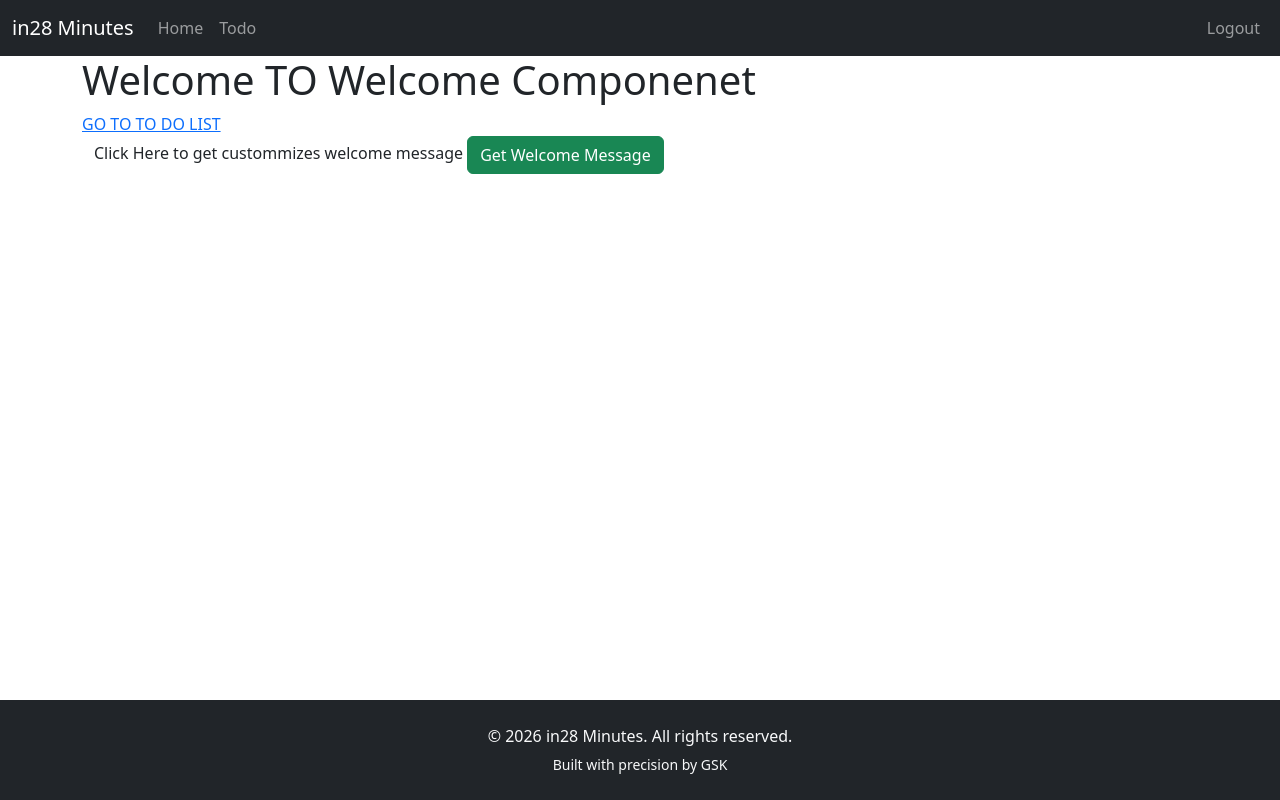
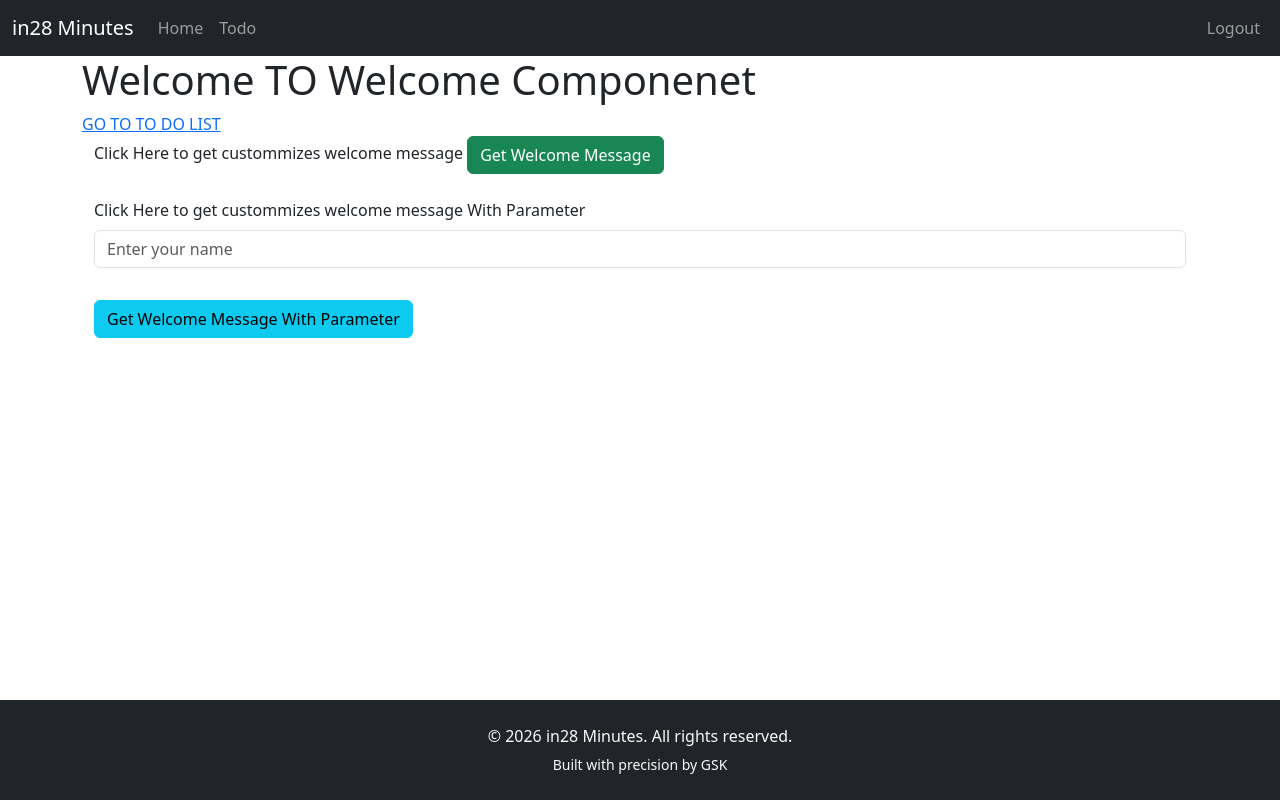
Before and after one commit to gauravsomdattakulkarni/Angular, an Angular app in the folder todo_application/: page /home in a window 1280 px wide. Built offline with nearby package versions, Linux system fonts and the light colour scheme; sample sign-in values are in the browser's storage.

Commit message:
Integrated Get Welcome Message With Paraneter An Simple API In ANgular To Get An Customised Welcome Message From API And Display On Screen

```diff
--- a/todo_application/src/app/service/data/welcome-data.ts
+++ b/todo_application/src/app/service/data/welcome-data.ts
@@ -22,4 +22,8 @@ export class WelcomeData {
    //this.http.get('http://localhost:8081/hello-world-bean').subscribe();
   //console.log("Welcome Message From Service Welcome Datas get welcome message function");
   }
+
+  getWelcomeMessageWithParameter(name: string) {
+    return this.http.get<WelcomeDataResponse>(`http://localhost:8081/hello-world-path-variable/${name}`);
+  }
 }
--- a/todo_application/src/app/welcome/welcome.html
+++ b/todo_application/src/app/welcome/welcome.html
@@ -11,10 +11,27 @@
   <button class="btn btn-success" (click)="getWelcomeMessage()">
     Get Welcome Message
   </button>
+
+</div>
+
+<br>
+
+<div class="container">
+  Click Here to get custommizes welcome message With Parameter
+  <input type="user_name" [(ngModel)]="user_name" id="user_name" name="user_name" placeholder="Enter your name" class="my-2 form-control" />
+
+  <br>
+
+  <button class="btn btn-info" (click)="getWelcomeMessageWithParameter()">
+    Get Welcome Message With Parameter
+  </button>
+
+
   @if(messageWelcome){
    <h2>{{messageWelcome}}</h2>
   }
   @if(errorMessage){
     <h3 class="text-danger">{{errorMessage}}</h3>
   }
+
 </div>
--- a/todo_application/src/app/welcome/welcome.ts
+++ b/todo_application/src/app/welcome/welcome.ts
@@ -2,12 +2,12 @@ import { Component, OnInit , ChangeDetectorRef } from '@angular/core';
 import {List} from '../list/list';
 import { ActivatedRoute, RouterLink } from '@angular/router';
 import { WelcomeData } from '../service/data/welcome-data';
-
+import { FormsModule } from '@angular/forms';
 
 @Component({
   selector: 'app-welcome',
   standalone: true,
-  imports: [RouterLink],
+  imports: [RouterLink, FormsModule],
   templateUrl: './welcome.html',
   styleUrl: './welcome.css',
 })
@@ -15,6 +15,7 @@ export class Welcome implements OnInit {
   name = "";
   messageWelcome = "";
   errorMessage = "";
+  user_name = "";
 
   constructor(
     private route: ActivatedRoute,
@@ -29,6 +30,7 @@ export class Welcome implements OnInit {
     console.log(this.route.snapshot.params['name']);
     this.name = this.route.snapshot.params['name'];
     this.changeDetectorRef.detectChanges();
+    this.messageWelcome = "";
   }
 
   getWelcomeMessage(){
@@ -39,7 +41,16 @@ export class Welcome implements OnInit {
     );
   }
 
+  getWelcomeMessageWithParameter(){
+    console.log("Please Wait Getting Message From Welcome Messanger.......");
+    this.welcomeData.getWelcomeMessageWithParameter(this.user_name).subscribe({
+      next: response => this.handleSuccessfulResponse(response),
+      error: error => this.HandleErrorResponse(error)}
+    );
+  }
+
   handleSuccessfulResponse(response:any){
+    this.messageWelcome = "";
     console.log("Welcome Message From Welcome Message Service Received");
     console.log(response);
     console.log("Response Is : " + response.message);
```
